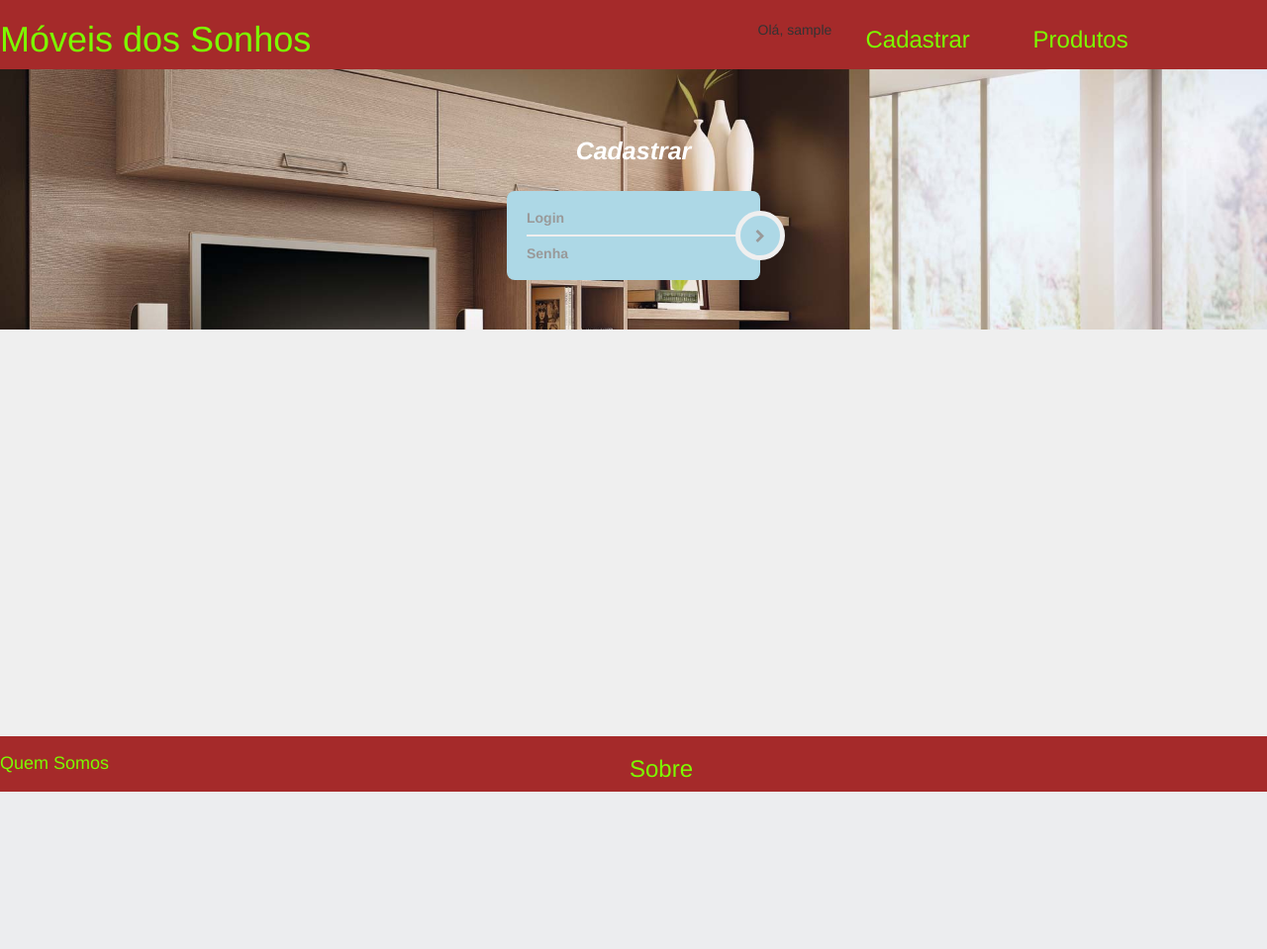
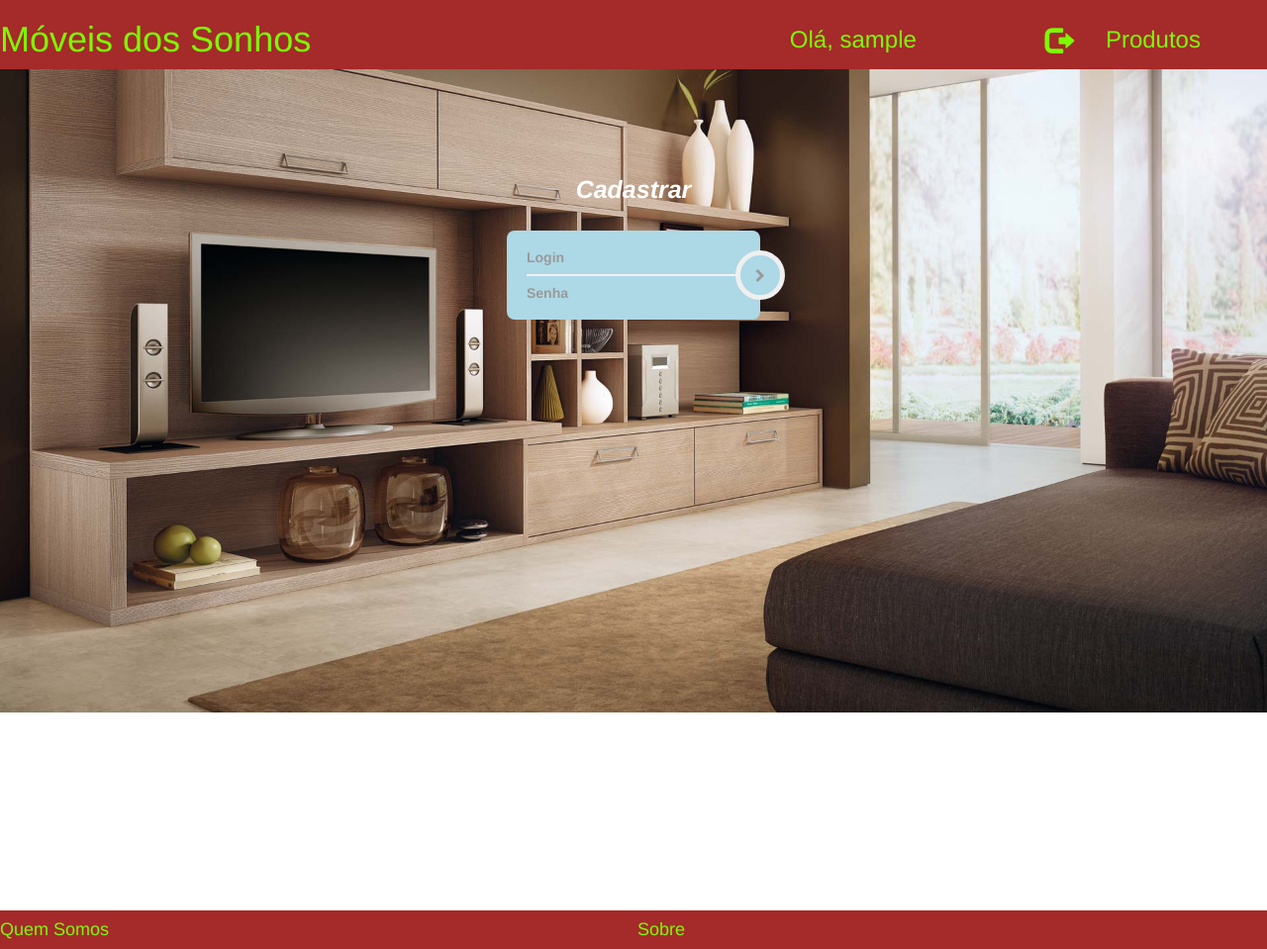
Before and after one commit to gus21/Moveis-dos-Sonhos, a PHP site: page /cadastro.php in a window 1280 px wide. Shown: the whole page at 99% size. Before the commit the page ends 800 px from the top, so only its background shows below. Run offline with PHP 8.4, Linux system fonts and the light colour scheme; the visitor is signed in with stand-in values (Sample User, id 1); some libraries are stand-ins or nearby versions.

Commit message:
agr o nome cadastrar some quando a pessoa esta logada e melhorias de alguns bugs

```diff
--- a/cabecario.php
+++ b/cabecario.php
@@ -3,7 +3,7 @@
 <head>
 	<meta charset="UTF-8">
 	<title>Móveis dos Sonhos</title>
-	<link rel="stylesheet" type="text/css" href="css/teste.css">
+	<link rel="stylesheet" type="text/css" href="css/projetoCss.css">
 	<meta name="viewport" content="width=device-width, initial-scale=1">
 	<link rel="stylesheet" href="https://maxcdn.bootstrapcdn.com/bootstrap/3.3.7/css/bootstrap.min.css">
 	<script src="https://ajax.googleapis.com/ajax/libs/jquery/3.2.1/jquery.min.js"></script>
@@ -20,7 +20,9 @@
 			</th>
 			<td id="tdcabecario"><p>
 				<?php if(isset($_SESSION['user'])) : ?>
-					<?php echo "Olá, ". $_SESSION['user']; ?>
+					<h3 id="a">
+						<?php echo "Olá, ". $_SESSION['user']; ?>
+					</h3>
 				<?php endif ?>
 				<?php if (!isset($_SESSION['user'])) :?>
 					<a href="login.php" id="a"><h3>Entrar</h3></a>
@@ -29,33 +31,37 @@
 
 		</td>
 		<td id="tdcabecario">
-			<a href="cadastro.php" id="a"><h3>Cadastrar</h3></a>
-		</td>
-		<td id="tdcabecario">
-			<a href="produtos.php" id="a"><h3>Produtos</h3></a>
+			<?php if (!isset($_SESSION['user'])) :?>
+				<a href="cadastro.php" id="a"><h3>Cadastrar</h3></a>
+			<?php endif ?>
 		</td>
 		<?php if (isset($_SESSION['user'])) :?>
 			<td id="tdcabecario">
 				<a href="sair.php" id="a">
-					<center><span id="glyphicon glyphicon-log-out" ></span><center>
+					<center><span class="glyphicon glyphicon-log-out" id="glyphicon"></span><center>
 					</a>
 				</td>
 		<?php endif ?>
+
+		<td id="tdcabecario">
+			<a href="produtos.php" id="a"><h3>Produtos</h3></a>
+		</td>
 		</tr>
 	</table>
 
-<div id="rodape">
+<div>
 
-    <table>
+    <table id="rodape">
 		<tr>
 			<td id="tdcabecario">
 				<a href="quemSomos.php" id="a">
 					<h4>Quem Somos</h4>
 				</a>
 			</td>
-
 			<td id="tdcabecario">
-				<a href="sobre.php" id="a"><h3>Sobre</h3></a>
+				<a href="sobre.php" id="a">
+					<h4>Sobre</h4>
+				</a>
 			</td>
 		</tr>
 	</table>
--- a/cadastro.php
+++ b/cadastro.php
@@ -48,7 +48,5 @@
 	<!-- end:Main Form -->
 </div>
 </div>
-
-
-		</body>
-		</html>
+</body>
+</html>
--- a/css/login.css
+++ b/css/projetoCss.css
@@ -1,40 +1,26 @@
-/*------------------------------------------------------------------
-[Master Stylesheet]
+#tabelacabecario{
+	background-color: brown;
+}
+#tdcabecario{
+	width: 1%;
+}
+#thcabecario{
+	width: 10%;
+}
+#a{
+	text-decoration: none;
+	color:lawngreen;
+}
+.glyphicon{
+	 font-size: 2em;
+    padding-top: 15px;
 
-Project     : Aether
-Version     : 1.0
-Last change : 2015/03/27
--------------------------------------------------------------------*/
-/*------------------------------------------------------------------
-[Table of contents]
-
-1. General Structure
-2. Anchor Link
-3. Text Outside the Box
-4. Main Form
-5. Login Button
-6. Form Invalid
-7. Form - Main Message
-8. Custom Checkbox & Radio
-9. Misc
--------------------------------------------------------------------*/
-/*=== 1. General Structure ===*/
-html,
-body {
-  background: #efefef;
-  /* padding: 10px;
-     */  font-family: 'Varela Round';
 }
-/*=== 2. Anchor Link ===*/
-a {
-  color: #aaaaaa;
-  transition: all ease-in-out 200ms;
+#rodape{
+	position:relative;
+	background-color: brown;
+	top: 850px;
 }
-a:hover {
-  color: #333333;
-  text-decoration: none;
-}
-/*=== 3. Text Outside the Box ===*/
 .etc-login-form {
   color: #919191;
   padding: 10px 20px;
@@ -285,8 +271,6 @@
   color: white;
   font-weight: bold;
 }
-body{
-  background-image: url('../img/entrar.jpg');
-  background-repeat: no-repeat;
-  background-size: 100%;
+#loginBackground{
+	background-color: lightgreen;
 }
--- a/css/teste.css
+++ /dev/null
@@ -1,24 +0,0 @@
-#tabelacabecario{
-	background-color: brown;
-}
-#tdcabecario{
-	width: 1%;
-}
-#thcabecario{
-	width: 10%;
-}
-#a{
-	text-decoration: none;
-	color:lawngreen;
-}
-#glyphicon{
-	 font-size: 2em;
-    padding-top: 15px;
-
-}
-#rodape{
-	position: absolute;
-	background-color: brown;
-	width:auto;
-	bottom:0;
-}
```
Also changed, not shown: login.php (+6 -8 lines).
